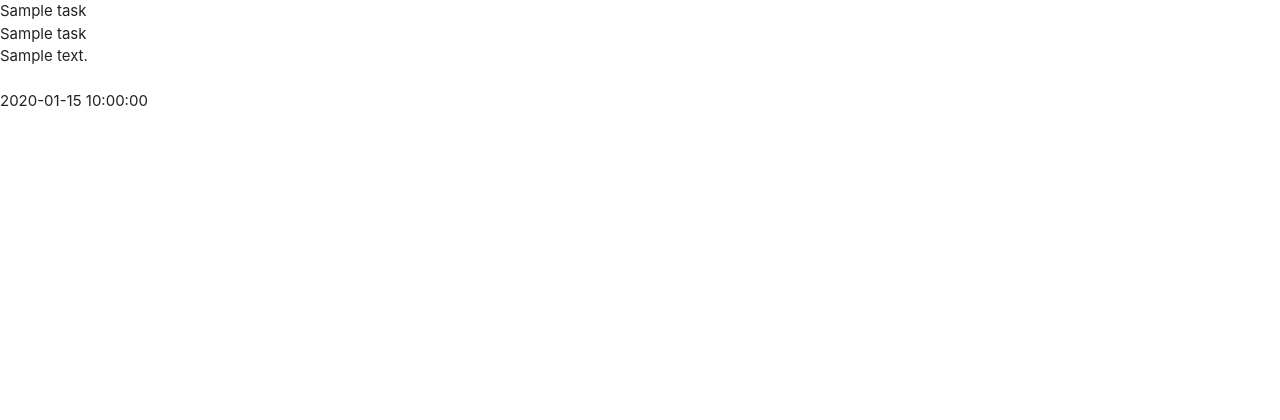
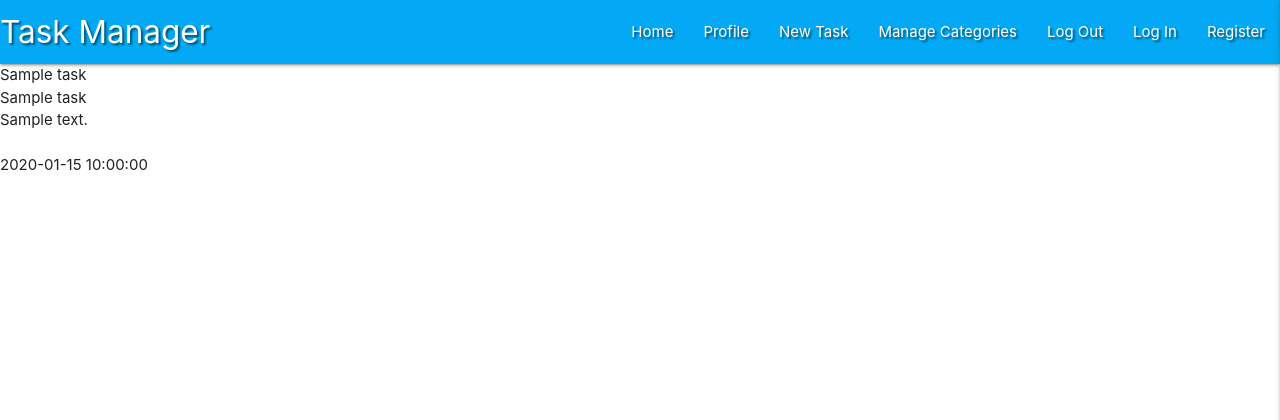
Before and after one commit to VKirijanova/Data-Centric-mini-project, a Flask app: page / in a window 1280 px wide. Shown: the top 420 px of the page. Run offline with Flask 2, Linux system fonts and the light colour scheme; a database or web service that is not in the repository returns one stand-in record (Sample ...); some libraries are stand-ins or nearby versions.

Commit message:
Add Materialize Navbar and Sidenav

```diff
--- a/static/css/style.css
+++ b/static/css/style.css
@@ -0,0 +1,3 @@
+.text-shadow {
+    text-shadow: 2px 2px 2px rgba(0, 0, 0, 0.5);
+}
--- a/static/js/script.js
+++ b/static/js/script.js
@@ -0,0 +1,3 @@
+$(document).ready(function(){
+    $(".sidenav").sidenav({edge: "right"});
+  });
--- a/templates/base.html
+++ b/templates/base.html
@@ -13,6 +13,37 @@
 </head>
 <body>
 
+    <header>
+        <!--top navbar-->
+        <nav class="nav-extended text-shadow light-blue darken-1s">
+            <div class="nav-wrapper">
+              <a href="{{ url_for('get_task') }}" class="brand-logo">Task Manager</a>
+              <a href="#" data-target="mobile-demo" class="sidenav-trigger right"><i class="fas fa-bars"></i></a>
+              <ul class="right hide-on-med-and-down">
+                <li><a href="{{ url_for('get_task') }}">Home</a></li>
+                <li><a href="#">Profile</a></li>
+                <li><a href="#">New Task</a></li>
+                <li><a href="#">Manage Categories</a></li>
+                <li><a href="#">Log Out</a></li>
+                <li><a href="#">Log In</a></li>
+                <li><a href="#">Register</a></li>
+              </ul>
+            </div>
+          </nav>
+
+          <!--mobile sidenav-->
+          <ul class="sidenav" id="mobile-demo">
+                <li><h4 class="center-align light-blue-text text-darken-4">Task Manager</h4></li>
+                <li><a href="{{ url_for('get_task') }}">Home</a></li>
+                <li><a href="#">Profile</a></li>
+                <li><a href="#">New Task</a></li>
+                <li><a href="#">Manage Categories</a></li>
+                <li><a href="#">Log Out</a></li>
+                <li><a href="#">Log In</a></li>
+                <li><a href="#">Register</a></li>
+          </ul>
+    </header>
+
     {% block content %}
     {% endblock %}
 
```
